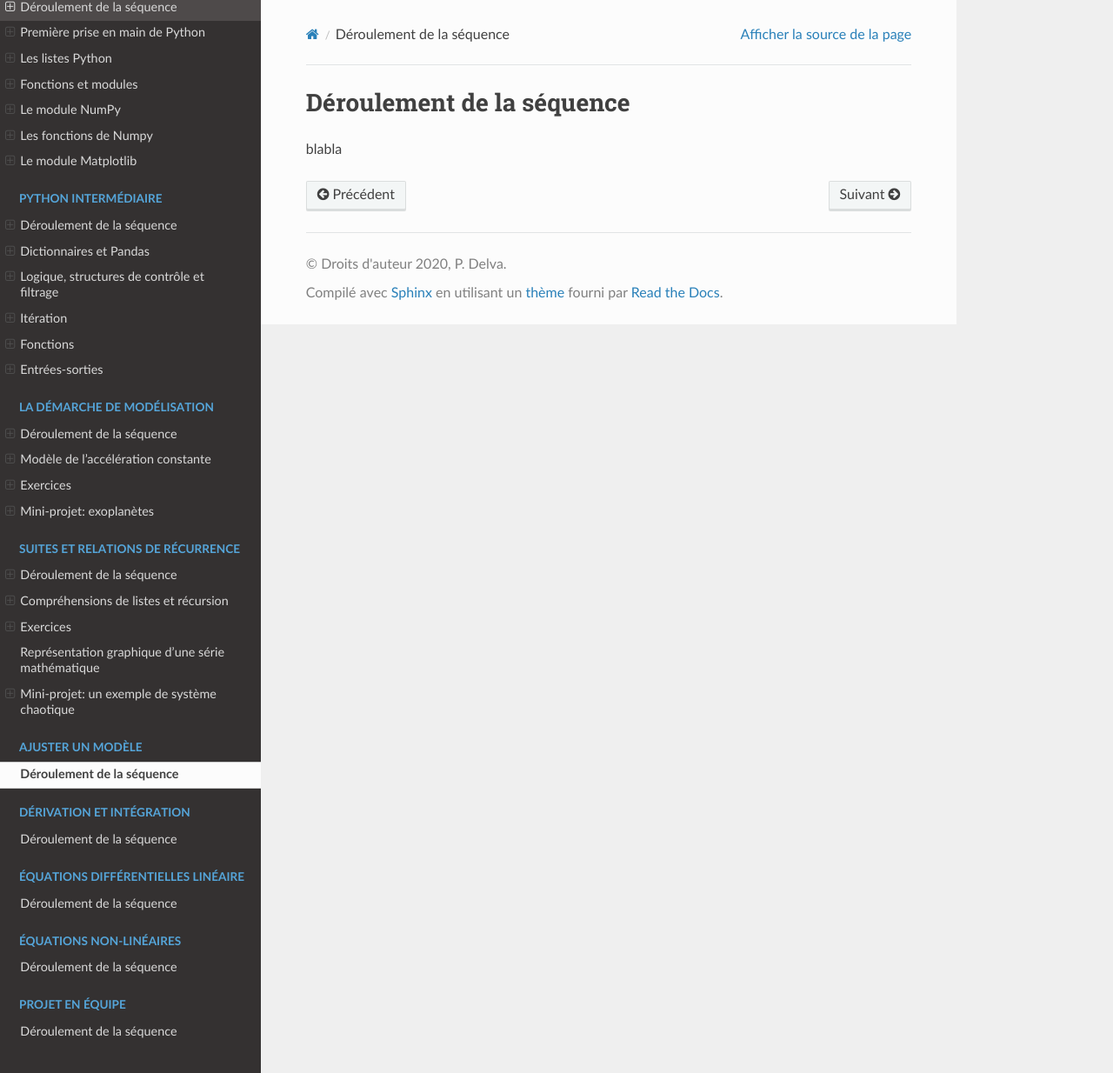
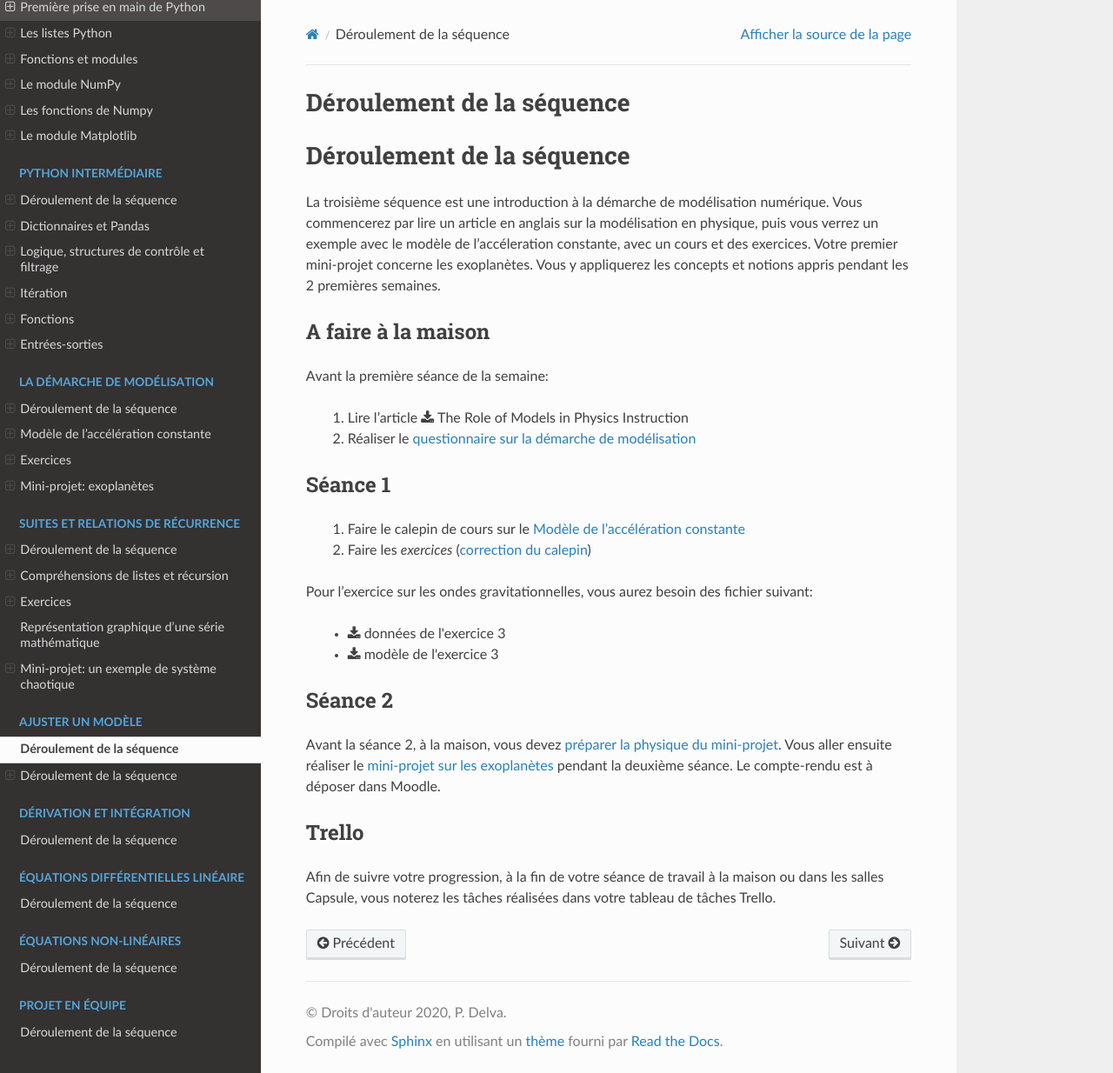
Before and after one commit to phys-mod/site, a Sphinx documentation site: the page built from source/sequences/05-ajustement-modele/contenu.rst, in a window 1280 px wide and 1234 px high. Shown: the whole window at 87% size. Built offline with Sphinx 7.4.7 and the Read the Docs theme 2.0.0, drawn with Linux system fonts in a browser that asks for light colours.

Commit message:
Update contenu.rst

```diff
--- a/source/sequences/05-ajustement-modele/contenu.rst
+++ b/source/sequences/05-ajustement-modele/contenu.rst
@@ -3,4 +3,44 @@ Déroulement de la séquence
 ==========================
 
 
-blabla
+==========================
+Déroulement de la séquence
+==========================
+
+La troisième séquence est une introduction à la démarche de modélisation numérique. Vous commencerez par lire un
+article en anglais sur la modélisation en physique, puis vous verrez un exemple avec le modèle de l'accéleration
+constante, avec un cours et des exercices. Votre premier mini-projet concerne les exoplanètes. Vous y appliquerez
+les concepts et notions appris pendant les 2 premières semaines.
+
+A faire à la maison
+-------------------
+Avant la première séance de la semaine:
+
+  1. Lire l'article :download:`The Role of Models in Physics Instruction <./The Role of Models in Physics Instruction.pdf>`
+  2. Réaliser le `questionnaire sur la démarche de modélisation <https://moodle-sciences.upmc.fr/moodle-2020/mod/quiz/view.php?id=47945>`_
+
+Séance 1
+--------
+  1. Faire le calepin de cours sur le `Modèle de l’accélération constante`__
+  2. Faire les *exercices*  (`correction du calepin`__)
+
+__ ../../notebooks/03-demarche-de-modelisation/acceleration-constante.ipynb
+__ ../../notebooks/03-demarche-de-modelisation/exercices.ipynb
+
+Pour l'exercice sur les ondes gravitationnelles, vous aurez besoin des fichier suivant:
+
+  - :download:`données de l'exercice 3 <../../notebooks/03-demarche-de-modelisation/gw.dat>`
+  - :download:`modèle de l'exercice 3 <../../notebooks/03-demarche-de-modelisation/gw_model.dat>`
+
+Séance 2
+--------
+Avant la séance 2, à la maison, vous devez `préparer la physique du mini-projet`__. Vous aller ensuite réaliser le
+`mini-projet sur les exoplanètes`__ pendant la deuxième séance. Le compte-rendu est à déposer dans Moodle.
+
+__ ./exoplanetes-kepler.rst#A-la-maison
+__ ./exoplanetes-kepler.rst
+
+Trello
+------
+Afin de suivre votre progression, à la fin de votre séance de travail à la maison ou dans les salles Capsule,
+vous noterez les tâches réalisées dans votre tableau de tâches Trello.
```
